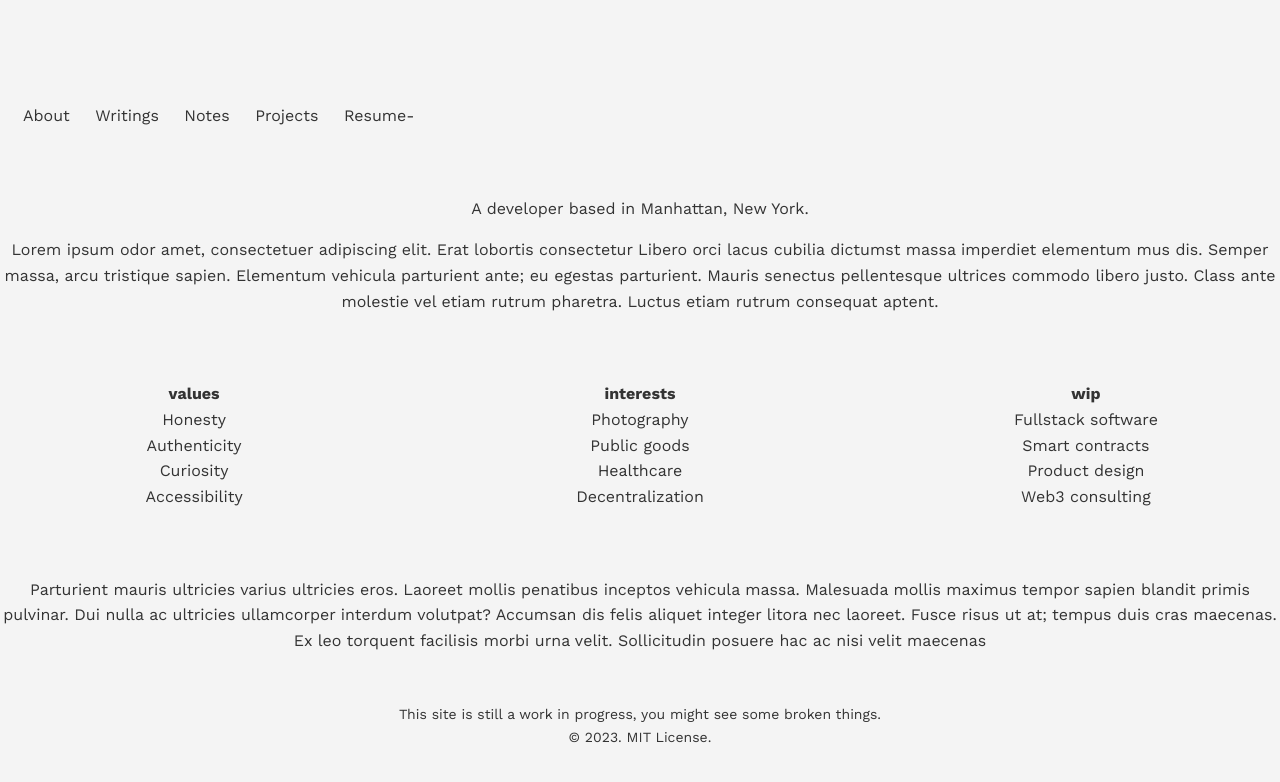
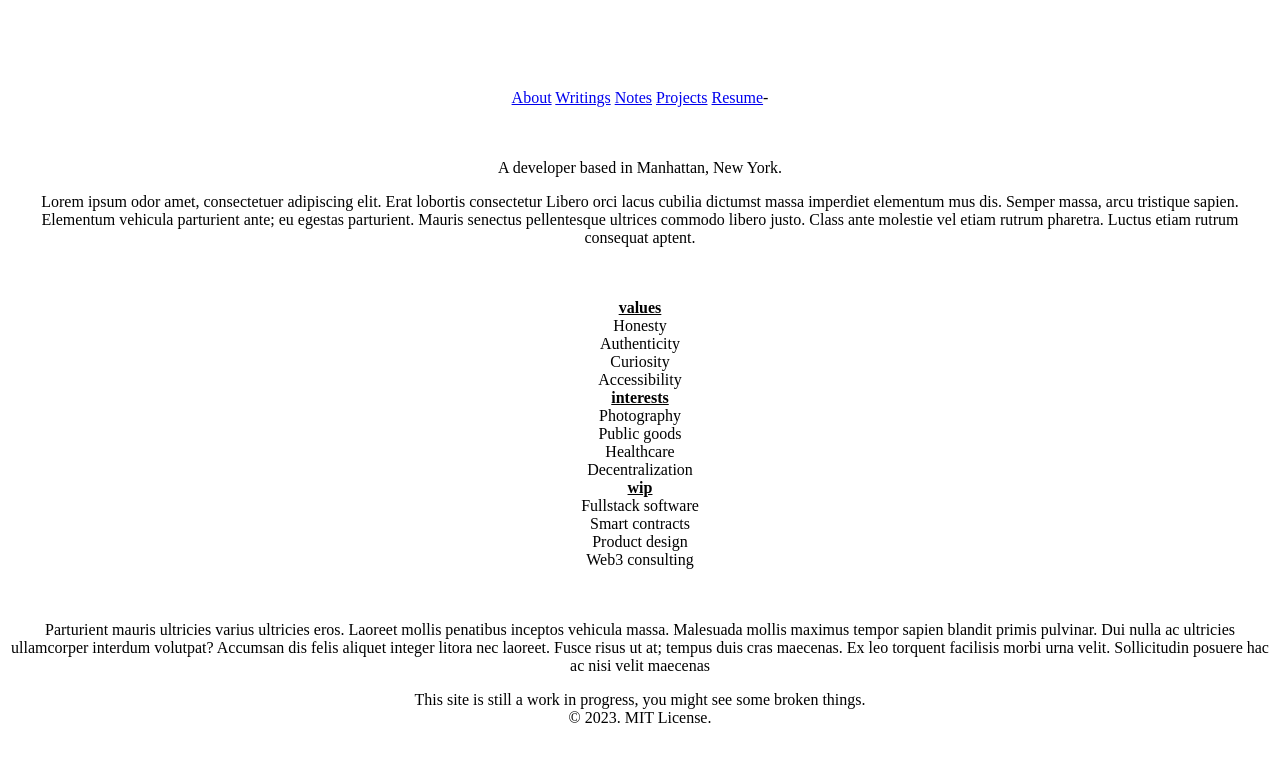
Before and after one commit to KWXYNV/KWXYNV.github.io, a plain HTML site: page index.html in a window 1280 px wide. Drawn offline with nearby package versions, Linux system fonts and the light colour scheme.

Commit message:
formatting

```diff
--- a/index.html
+++ b/index.html
@@ -4,9 +4,8 @@
 <head>
   <meta charset="UTF-8">
   <meta name="viewport" content="width=device-width, initial-scale=1.0">
-  <title>KWXYNV</title>
+  <title>Developer Portfolio</title>
   <link href="https://fonts.googleapis.com/css2?family=Work+Sans:wght@400;700&display=swap" rel="stylesheet">
- <link rel="stylesheet" href="styles.css">
 </head>
 
 <body>
@@ -14,7 +13,7 @@
     <tr>
       <td style="text-align: center; vertical-align: middle;">
         <div>
-    <br><br>
+
           <header>
             <a href="#">About</a>
             <a href="#">Writings</a>
@@ -35,21 +34,21 @@ ante molestie vel etiam rutrum pharetra. Luctus etiam rutrum consequat aptent.
             <br><br>
             <div class="values">
               <div>
-          <strong>values</strong><br>
+                <strong><u>values</u></strong><br>
                 Honesty<br>
                 Authenticity<br>
                 Curiosity<br>
                 Accessibility
               </div>
               <div>
-          <strong>interests</strong><br>
+                <strong><u>interests</u></strong><br>
                 Photography<br>
                 Public goods<br>
                 Healthcare<br>
                 Decentralization
               </div>
               <div>
-          <strong>wip</strong><br>
+                <strong><u>wip</u></strong><br>
                 Fullstack software<br>
                 Smart contracts<br>
                 Product design<br>
@@ -73,6 +72,7 @@ torquent facilisis morbi urna velit. Sollicitudin posuere hac ac nisi velit maec
       </td>
     </tr>
   </table>
+
 </body>
 
 </html>
```
Lines whose indentation alone changed are shown as unchanged.
